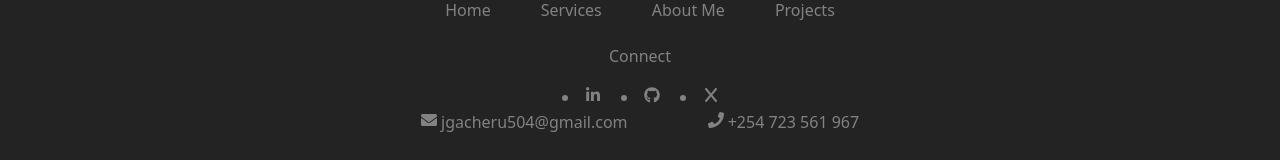
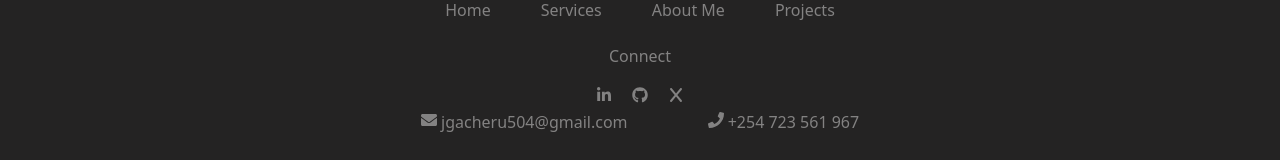
Before and after one commit to Gi-Joe254/my_portfolio, a React (Vite) app: page / in a window 1280 px wide. Shown: the part 3739-3899 px from the top of the page. Built offline with nearby package versions, Linux system fonts and the light colour scheme.

Commit message:
add motion animation for last section

```diff
--- a/src/App.jsx
+++ b/src/App.jsx
@@ -15,6 +15,7 @@ function App() {
   const toServices = useRef(null)
   const toAbout = useRef(null)
   const toConnect = useRef(null)
+  const toProjects = useRef(null)
 
   function goToHome(){
     toHome.current.scrollIntoView()
@@ -27,6 +28,9 @@ function App() {
   }
   function goToConnect(){
     toConnect.current.scrollIntoView()
+  }
+  function goToProjects(){
+    toProjects.current.scrollIntoView()
   }
 
 
@@ -49,7 +53,9 @@ function App() {
       <About
         ref = {toAbout}
       />
-      <Projects />
+      <Projects
+        ref = {toProjects}
+      />
       <Connect
         ref = {toConnect}
       />
@@ -58,6 +64,7 @@ function App() {
         goToServices = {goToServices}
         goToAbout = {goToAbout}
         goToConnect = {goToConnect}
+        goToProjects = {goToProjects}
       />
     </main>
   )
--- a/src/components/Connect.jsx
+++ b/src/components/Connect.jsx
@@ -7,8 +7,8 @@ const containerVariants = {
     visible: {
         opacity: 1,
         transition: {
-            delayChildren: 0.3,
-            staggerChildren: 0.5
+            delayChildren: 0.25,
+            staggerChildren: 0.25
         }
     }
 }
@@ -57,6 +57,7 @@ export default function Connect(props){
             variants={containerVariants}
             initial='hidden'
             whileInView='visible'
+            viewport={{once:true, amount: 0.3}}
         >
             <motion.header variants={titleVariants}>Connect with me</motion.header>
             <form className="connectForm">
--- a/src/components/Footer.css
+++ b/src/components/Footer.css
@@ -18,12 +18,10 @@ footer > nav > ul {
     justify-content: center;
     padding-block: 20px;
 }
-footer > nav > ul > li{
+footer > nav > ul > li, .lastLine{
     cursor: pointer;
 }
-footer > nav > ul > li:hover {
-    color: rgba(231, 109, 9, 0.7);
-}
+
 .footerConnect > div {
     display: flex;
     gap: 20px;
--- a/src/components/Footer.jsx
+++ b/src/components/Footer.jsx
@@ -1,34 +1,73 @@
 import { FaX } from "react-icons/fa6"
 import "./Footer.css"
 import { FaInstagram, FaLinkedin, FaFacebook, FaEnvelope, FaPhone, FaGithub, FaLinkedinIn } from "react-icons/fa"
+import { motion } from "framer-motion"
 
+const containerVariants = {
+    hidden: { opacity: 0 },
+    visible: {
+        opacity: 1,
+        transition: {
+            delayChildren: 0.3,
+            staggerChildren: 0.5
+        }
+    }
+}
+
+const titleVariants = {
+    hidden: { y: 30, opacity: 0 },
+    visible: {
+        y: 0,
+        opacity: 1,
+        transition: {
+            duration: 0.5,
+            ease: 'easeOut'
+        }
+    }
+}
+
+const hoverVariants = {
+    hover: {
+        scale: 1.15,
+        color: '#dad7d7',
+        transition: {
+            duration: 0.2,
+            ease: 'easeOut'
+        }
+    }
+}
 
 export default function Footer(props){
     return(
-        <footer>
-            <header>JG</header>
+        <motion.footer
+            variants={containerVariants}
+            initial='hidden'
+            whileInView='visible'
+            viewport={{once: true, amount: 0.6}}
+        >
+            <motion.header variants={titleVariants}>JG</motion.header>
             <nav>
-                <ul>
-                    <li onClick={props.goToHome}>Home</li>
-                    <li onClick={props.goToServices}>Services</li>
-                    <li onClick={props.goToAbout}>About Me</li>
-                    <li>Projects</li>
-                </ul>
+                <motion.ul variants={titleVariants}>
+                    <motion.li variants={hoverVariants} whileHover='hover' onClick={props.goToHome}>Home</motion.li>
+                    <motion.li variants={hoverVariants} whileHover='hover' onClick={props.goToServices}>Services</motion.li>
+                    <motion.li variants={hoverVariants} whileHover='hover' onClick={props.goToAbout}>About Me</motion.li>
+                    <motion.li variants={hoverVariants} whileHover='hover' onClick={props.goToProjects}>Projects</motion.li>
+                </motion.ul>
             </nav>
             <article className="footerConnect">
-                <header>Connect</header>
-                <div>
-                    <li><a href="https://www.linkedin.com/in/joseph-gacheru-863083219/" target="_blank"><FaLinkedinIn /></a></li>
-                    <li><a href="https://github.com/Gi-Joe254" target="_blank"><FaGithub /></a></li>
-                    <li><a><FaX /></a></li>
-                </div>
+                <motion.header variants={titleVariants}>Connect</motion.header>
+                <motion.div variants={titleVariants}>
+                    <motion.a variants={hoverVariants} whileHover='hover' href="https://www.linkedin.com/in/joseph-gacheru-863083219/" target="_blank"><FaLinkedinIn /></motion.a>
+                    <motion.a variants={hoverVariants} whileHover='hover' href="https://github.com/Gi-Joe254" target="_blank"><FaGithub /></motion.a>
+                    <motion.a variants={hoverVariants} whileHover='hover' href="x.com"><FaX /></motion.a>
+                </motion.div>
 
             </article>
-            <article className="lastLine">
-                <p><FaEnvelope />  jgacheru504@gmail.com</p>
-                <p><FaPhone />  +254 723 561 967</p>
-            </article>
+            <motion.article variants={titleVariants} className="lastLine">
+                <motion.p variants={hoverVariants} whileHover='hover'><FaEnvelope />  jgacheru504@gmail.com</motion.p>
+                <motion.p variants={hoverVariants} whileHover='hover'><FaPhone />  +254 723 561 967</motion.p>
+            </motion.article>
 
-        </footer>
+        </motion.footer>
     )
 }
--- a/src/components/Hero.jsx
+++ b/src/components/Hero.jsx
@@ -53,6 +53,7 @@ const buttonVariants = {
 const hoverVariants = {
     hover: {
         scale: 1.15,
+        color: '#dad7d7',
         transition: {
             duration: 0.2,
             ease: 'easeOut'
@@ -67,7 +68,7 @@ export default function Hero(props){
             className="hero"
             variants={containerVariants}
             initial='hidden'
-            animate='visible'
+            whileInView='visible'
         >
             <motion.p variants={textVariants}>
                 Hi I am
--- a/src/components/Nav.jsx
+++ b/src/components/Nav.jsx
@@ -15,19 +15,18 @@ const containerVariants = {
         }
     }
 }
+
 const logoVariants = {
-    hidden: {
-        y: '-100vw'
-    },
+    hidden: { y: -50, opacity: 0 },
     visible: {
         y: 0,
+        opacity: 1,
         transition: {
-            delay: 0.2,
-            duration: 0.6,
-            type: 'tween'
+            delay: 0.3,
+            duration: 0.5,
+            ease: 'easeOut'
         }
     }
-
 }
 const navLinkVariants = {
     hover: {
--- a/src/components/Projects.jsx
+++ b/src/components/Projects.jsx
@@ -48,6 +48,7 @@ export default function Projects(){
             variants={containerVariants}
             initial="hidden"
             whileInView="visible"
+            viewport={{ once:true, amount:0.3 }}
         >
             <motion.header variants={titleVariants}>Projects</motion.header>
             <motion.div variants={cardVariants}>
```
